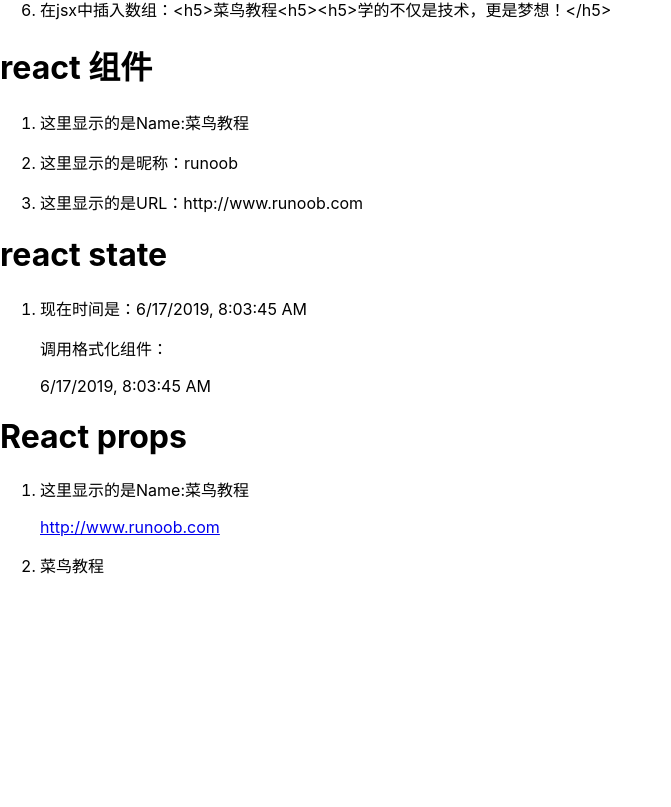
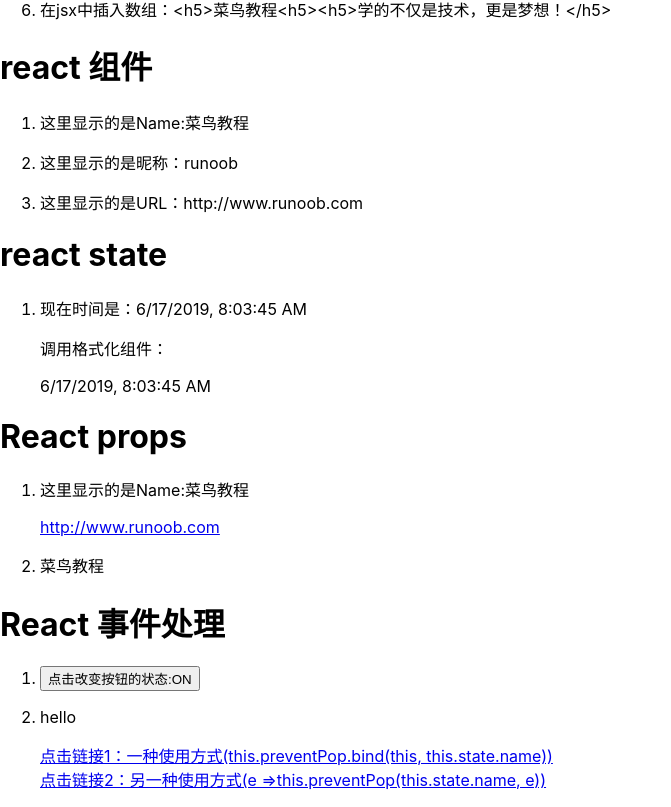
Before and after one commit to zilinglong/react-app-test, a React app: page / in a window 1280 px wide. Shown: the part 436-1243 px from the top of the page, without its empty margins (0-671 px from the left). Before the commit the page ends 1029 px from the top, so only its background shows below. Built offline with nearby package versions, Linux system fonts and the light colour scheme.

Commit message:
React 事件处理

```diff
--- a/src/App.js
+++ b/src/App.js
@@ -92,6 +92,64 @@ class Clock extends React.Component {
     );
   }
 }
+class Toggle extends React.Component {
+  constructor() {
+    super();
+    this.state = {
+      isToggleOn: true
+    };
+    this.handleClick = this.handleClick.bind(this);
+  }
+  handleClick() {
+    this.setState(prevState => ({
+      isToggleOn: !prevState.isToggleOn
+    }));
+  }
+  render() {
+    return (
+      <div>
+        <button onClick={this.handleClick}>
+          点击改变按钮的状态:{this.state.isToggleOn ? "ON" : "OFF"}
+        </button>
+      </div>
+    );
+  }
+}
+class Popper extends React.Component {
+  constructor() {
+    super();
+    this.state = {
+      name: "hello world"
+    };
+  }
+  preventPop(name, e) {
+    e.preventDefault();
+    console.log("name:", name);
+  }
+  render() {
+    return (
+      <div>
+        <p>hello</p>
+        <div>
+          <a
+            href="http://www.baidu.com"
+            onClick={this.preventPop.bind(this, this.state.name)}
+          >
+            点击链接1：一种使用方式(this.preventPop.bind(this, this.state.name))
+          </a>
+        </div>
+        <div>
+          <a
+            href="http://www.baidu.com"
+            onClick={e => this.preventPop(this.state.name, e)}
+          >
+            点击链接2：另一种使用方式(e =>this.preventPop(this.state.name, e))
+          </a>
+        </div>
+      </div>
+    );
+  }
+}
 const title = "菜鸟教程";
 // const title = 123;
 class MyTitle extends React.Component {
@@ -166,6 +224,15 @@ class App extends React.Component {
             <MyTitle title={title} />
           </li>
         </ol>
+        <h1>React 事件处理</h1>
+        <ol>
+          <li>
+            <Toggle />
+          </li>
+          <li>
+            <Popper />
+          </li>
+        </ol>
       </div>
     );
   }
```
